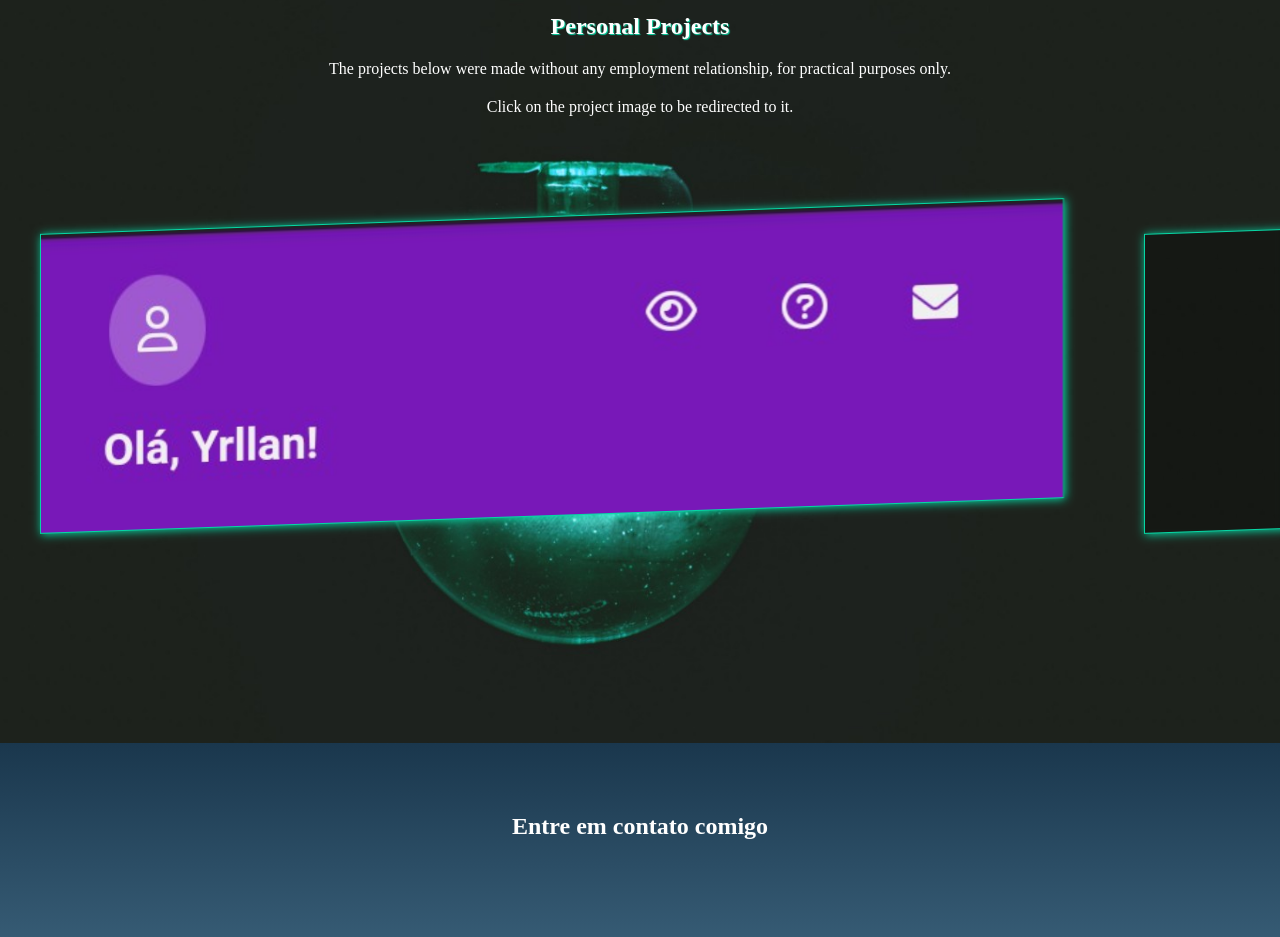
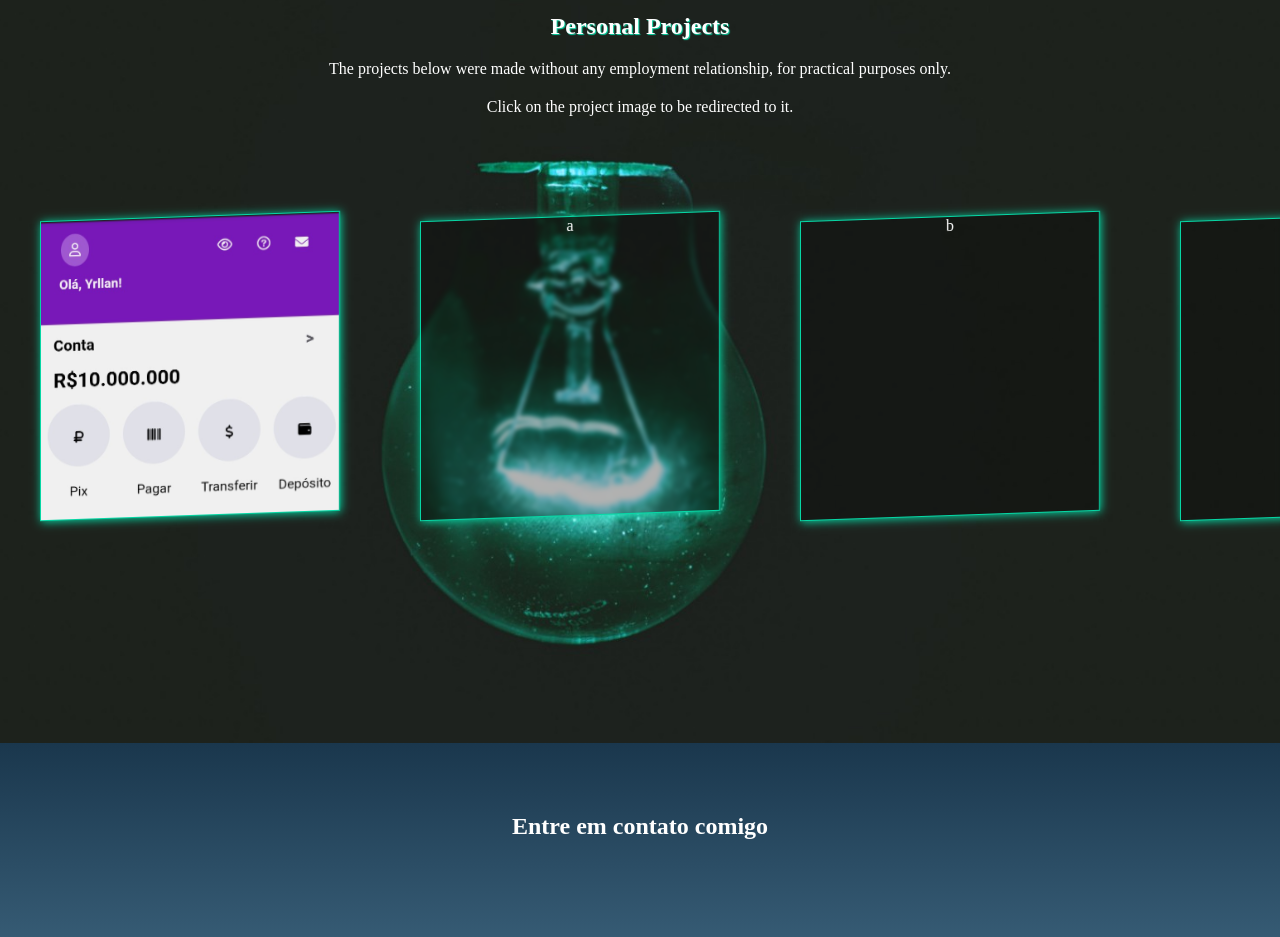
Before and after one commit to YrllanBrandao/portifolio, a plain HTML site: page index.html in a window 1280 px wide. Shown: the part 1657-2594 px from the top of the page. Drawn offline with nearby package versions, Linux system fonts and the light colour scheme; no server answers; files whose address does not match are found by name.

Commit message:
project width

```diff
--- a/style.css
+++ b/style.css
@@ -207,7 +207,7 @@ section.parallax{
 
   margin:0 40px;
   height:300px;
-  min-width:80vw;
+  min-width:300px;
   border:1px solid #06d6a4;
   box-shadow: 1px 1px 9px #06d6a4;
   display:flex;
```
